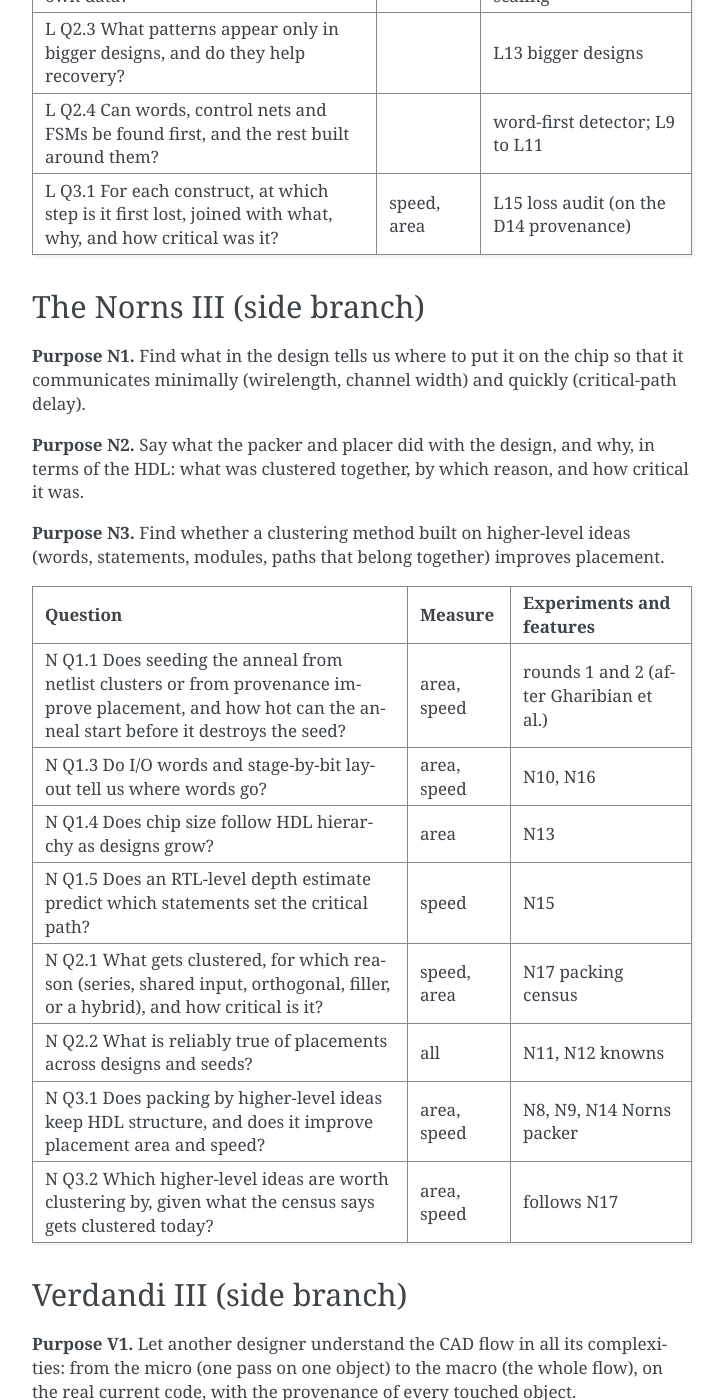
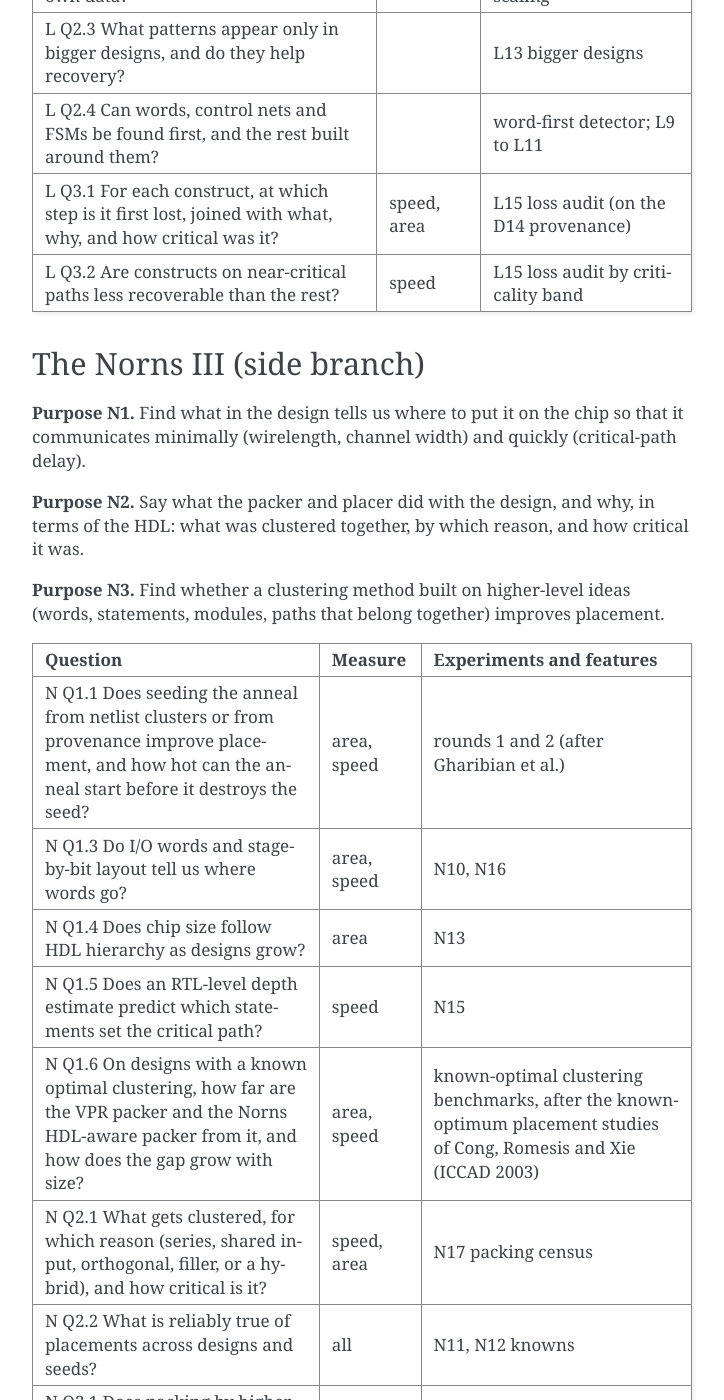
Before and after one commit to drpaj12/YggdrasilIII, a Sphinx documentation site: the page built from docs/purpose.md, in a window 1280 px wide and 1400 px high, scrolled down 3917 px. Shown: the whole window, without its empty margins (388-1112 px from the left). Built offline with Sphinx 7.4.7, drawn with Linux system fonts in a browser that asks for light colours.

Commit message:
docs(purpose): add N Q1.6 (known-optimal clustering) and L Q3.2 (near-critical recoverability) (#19)
Peter 2026-10-26.


Claude-Session: https://claude.ai/code/session_01QXLrwdb627rCVPVQ2NfGK9

Co-authored-by: Claude Opus 5.5 <noreply@anthropic.com>

```diff
--- a/docs/purpose.md
+++ b/docs/purpose.md
@@ -120,6 +120,7 @@ the answer includes how critical the joined logic was.
 | L Q2.3 What patterns appear only in bigger designs, and do they help recovery? | | L13 bigger designs |
 | L Q2.4 Can words, control nets and FSMs be found first, and the rest built around them? | | word-first detector; L9 to L11 |
 | L Q3.1 For each construct, at which step is it first lost, joined with what, why, and how critical was it? | speed, area | L15 loss audit (on the D14 provenance) |
+| L Q3.2 Are constructs on near-critical paths less recoverable than the rest? | speed | L15 loss audit by criticality band |
 
 ## The Norns III (side branch)
 
@@ -138,6 +139,7 @@ modules, paths that belong together) improves placement.
 | N Q1.3 Do I/O words and stage-by-bit layout tell us where words go? | area, speed | N10, N16 |
 | N Q1.4 Does chip size follow HDL hierarchy as designs grow? | area | N13 |
 | N Q1.5 Does an RTL-level depth estimate predict which statements set the critical path? | speed | N15 |
+| N Q1.6 On designs with a known optimal clustering, how far are the VPR packer and the Norns HDL-aware packer from it, and how does the gap grow with size? | area, speed | known-optimal clustering benchmarks, after the known-optimum placement studies of Cong, Romesis and Xie (ICCAD 2003) |
 | N Q2.1 What gets clustered, for which reason (series, shared input, orthogonal, filler, or a hybrid), and how critical is it? | speed, area | N17 packing census |
 | N Q2.2 What is reliably true of placements across designs and seeds? | all | N11, N12 knowns |
 | N Q3.1 Does packing by higher-level ideas keep HDL structure, and does it improve placement area and speed? | area, speed | N8, N9, N14 Norns packer |
```
